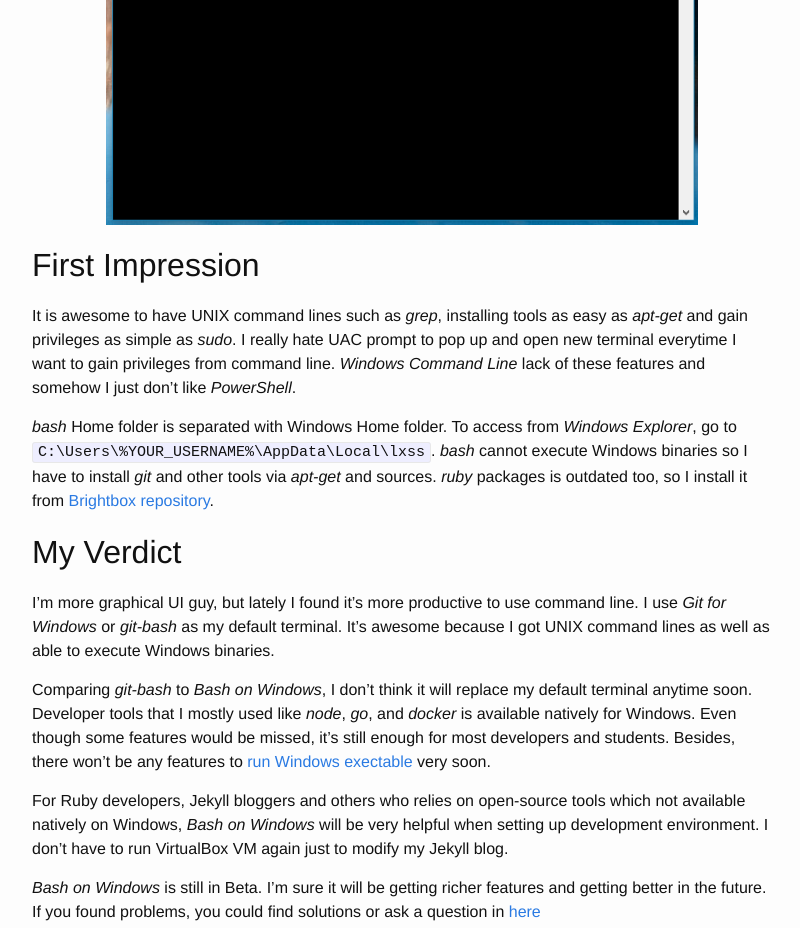
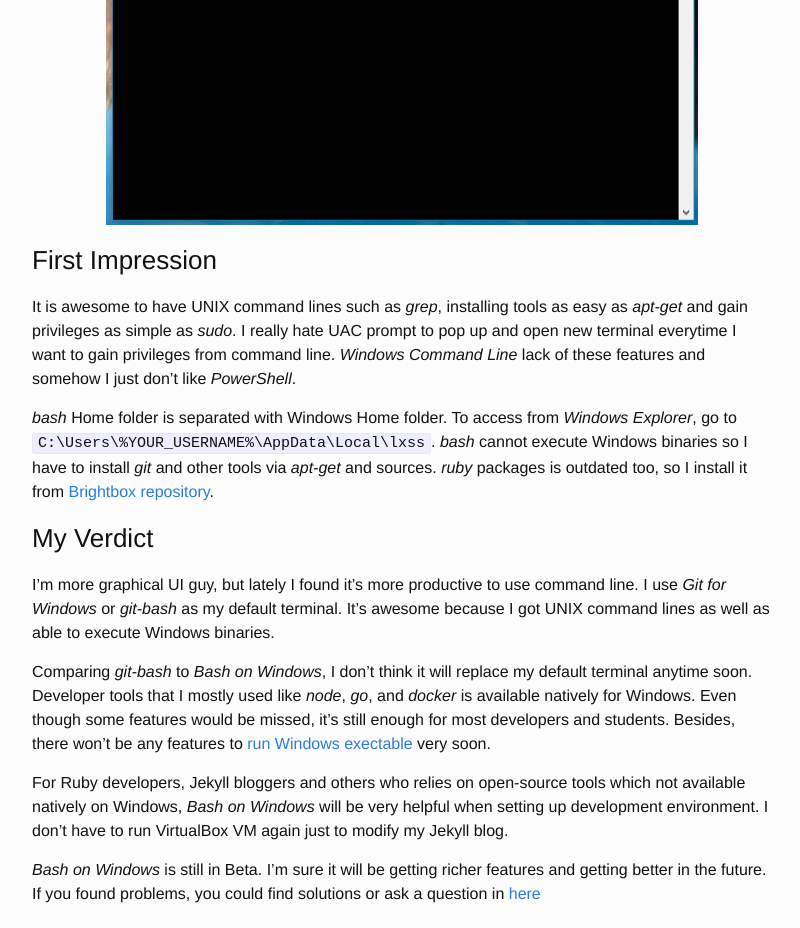
Before and after one commit to saggafarsyad/saggafarsyad.github.io, a Jekyll site: the page built from _posts/2016-08-01-i_just_want_sudo_microsoft_give_me_the_whole_ubuntu.markdown, in a window 1280 px wide. Shown: the part 1230-2158 px from the top of the page, without its empty margins (238-1038 px from the left). Built offline with Jekyll 4.4.1, drawn with Linux system fonts in a browser that asks for light colours.

Commit message:
Fix formatting

```diff
--- a/_posts/2016-08-01-i_just_want_sudo_microsoft_give_me_the_whole_ubuntu.markdown
+++ b/_posts/2016-08-01-i_just_want_sudo_microsoft_give_me_the_whole_ubuntu.markdown
@@ -19,12 +19,12 @@ Restart computer and run *bash* from Start Menu by clicking **Bash on Ubuntu on
 
 ![Start Bash][wsl-2]
 
-## First Impression
+### First Impression
 It is awesome to have UNIX command lines such as *grep*, installing tools as easy as *apt-get* and gain privileges as simple as *sudo*. I really hate UAC prompt to pop up and open new terminal everytime I want to gain privileges from command line. *Windows Command Line* lack of these features and somehow I just don't like *PowerShell*.
 
 *bash* Home folder is separated with Windows Home folder. To access from *Windows Explorer*, go to `C:\Users\%YOUR_USERNAME%\AppData\Local\lxss`.  *bash* cannot execute Windows binaries so I have to install *git* and other tools via *apt-get* and sources. *ruby* packages is outdated too, so I install it from [Brightbox repository][brightbox-repo].
 
-## My Verdict
+### My Verdict
 I'm more graphical UI guy, but lately I found it's more productive to use command line. I use *Git for Windows* or *git-bash* as my default terminal. It's awesome because I got UNIX command lines as well as able to execute Windows binaries.
 
 Comparing *git-bash* to *Bash on Windows*, I don't think it will replace my default terminal anytime soon. Developer tools that I mostly used like *node*, *go*, and *docker* is available natively for Windows. Even though some features would be missed, it's still enough for most developers and students. Besides, there won't be any features to [run Windows exectable][wsl-issue-1] very soon.
@@ -33,7 +33,7 @@ For Ruby developers, Jekyll bloggers and others who relies on open-source tools
 
 *Bash on Windows* is still in Beta. I'm sure it will be getting richer features and getting better in the future. If you found problems, you could find solutions or ask a question in [here][bash-win-issues]
 
-## Alternative
+### Alternative
 If you want to accomplish Ubuntu terminal features in Windows, I recommend you to use [Git for Windows][git-win], [ConEmu][conemu] for console emulator and [Chocolatey][chocolatey] for *apt-get* alternative.
 
 ![ConEmu][conemu-image]
```
